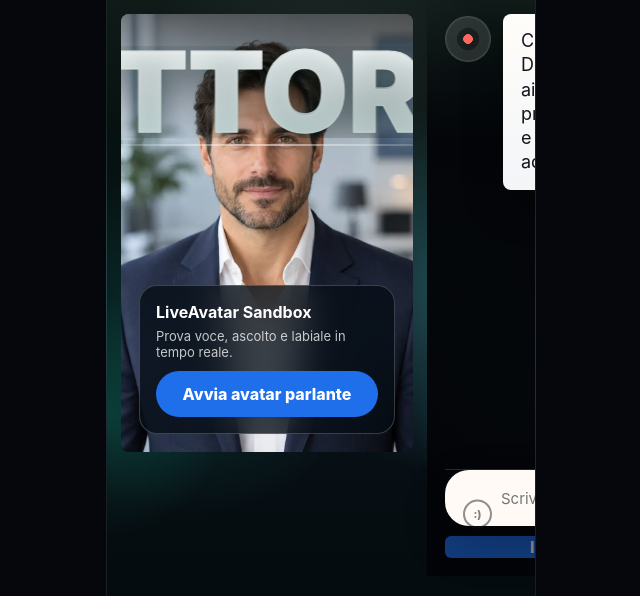
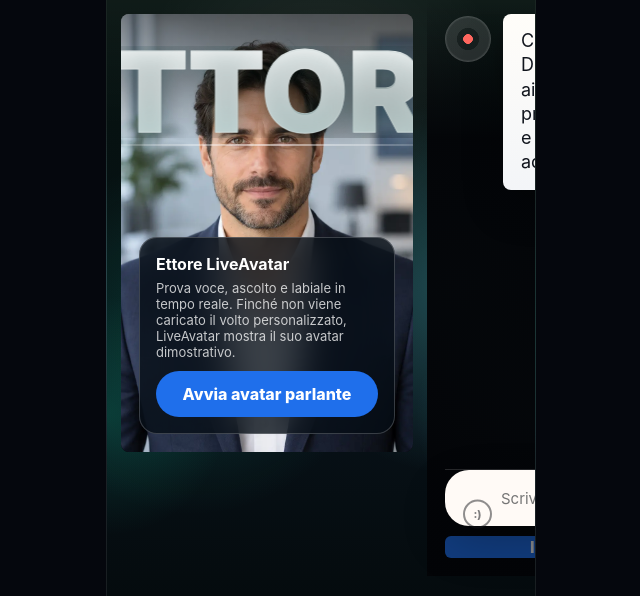
Before and after one commit to AntonioCelotto/ai-avatar-platform, a Next.js app: page /ettore in a window 1280 px wide. Shown: the top 596 px of the page, without its empty margins (319-959 px from the left). Built offline with nearby package versions, Linux system fonts and the light colour scheme.

Commit message:
Complete Ettore LiveAvatar integration

```diff
--- a/app/ettore/live-avatar-test.js
+++ b/app/ettore/live-avatar-test.js
@@ -6,6 +6,7 @@ export default function LiveAvatarTest() {
   const [embedUrl, setEmbedUrl] = useState("");
   const [loading, setLoading] = useState(false);
   const [error, setError] = useState("");
+  const [sessionMode, setSessionMode] = useState("");
 
   async function start() {
     setLoading(true); setError("");
@@ -13,16 +14,17 @@ export default function LiveAvatarTest() {
       const response = await fetch("/api/liveavatar/embed", { method: "POST" });
       const data = await response.json();
       if (!response.ok) throw new Error(data.error || "Sessione non disponibile.");
+      setSessionMode(data.mode || "sandbox");
       setEmbedUrl(data.url);
     } catch (startError) { setError(startError.message); }
     finally { setLoading(false); }
   }
 
-  if (embedUrl) return <iframe className="liveavatar-frame" src={embedUrl} allow="microphone; camera; autoplay" title="LiveAvatar Sandbox di Ettore" />;
+  if (embedUrl) return <div className="liveavatar-session"><iframe className="liveavatar-frame" src={embedUrl} allow="microphone; camera; autoplay" title={sessionMode === "ettore" ? "Ettore LiveAvatar" : "LiveAvatar Sandbox"} /><span className="liveavatar-mode">{sessionMode === "ettore" ? "Ettore Live" : "Modalità test LiveAvatar"}</span></div>;
 
   return <div className="liveavatar-cover">
     <img className="custom-avatar-image" alt="Avatar Ettore" src="/generated/ettore-avatar.svg" />
     <div className="mia-name-mark" aria-hidden="true"><span>ETTORE</span></div>
-    <div className="liveavatar-start"><strong>LiveAvatar Sandbox</strong><span>Prova voce, ascolto e labiale in tempo reale.</span><button disabled={loading} onClick={start} type="button">{loading ? "Collegamento…" : "Avvia avatar parlante"}</button>{error ? <small>{error}</small> : null}</div>
+    <div className="liveavatar-start"><strong>Ettore LiveAvatar</strong><span>Prova voce, ascolto e labiale in tempo reale. Finché non viene caricato il volto personalizzato, LiveAvatar mostra il suo avatar dimostrativo.</span><button disabled={loading} onClick={start} type="button">{loading ? "Collegamento…" : "Avvia avatar parlante"}</button>{error ? <small>{error}</small> : null}</div>
   </div>;
 }
```
